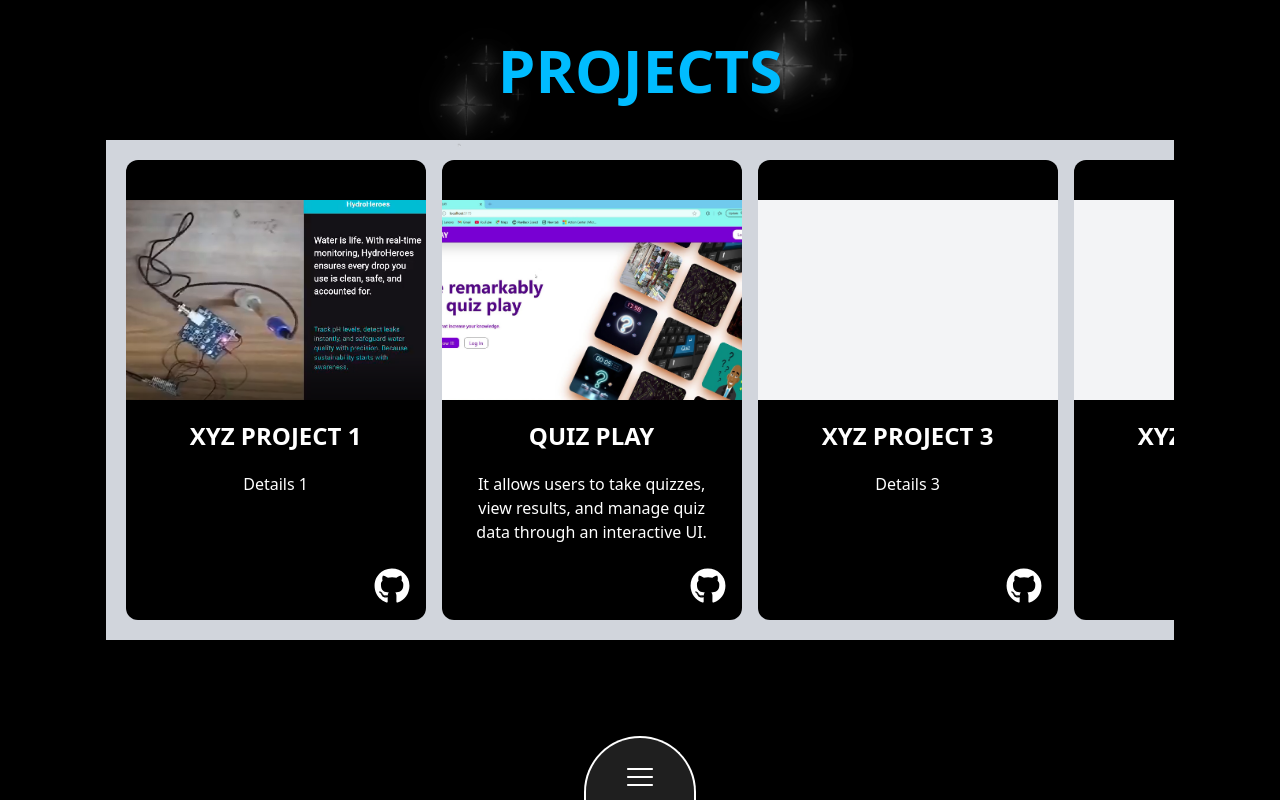
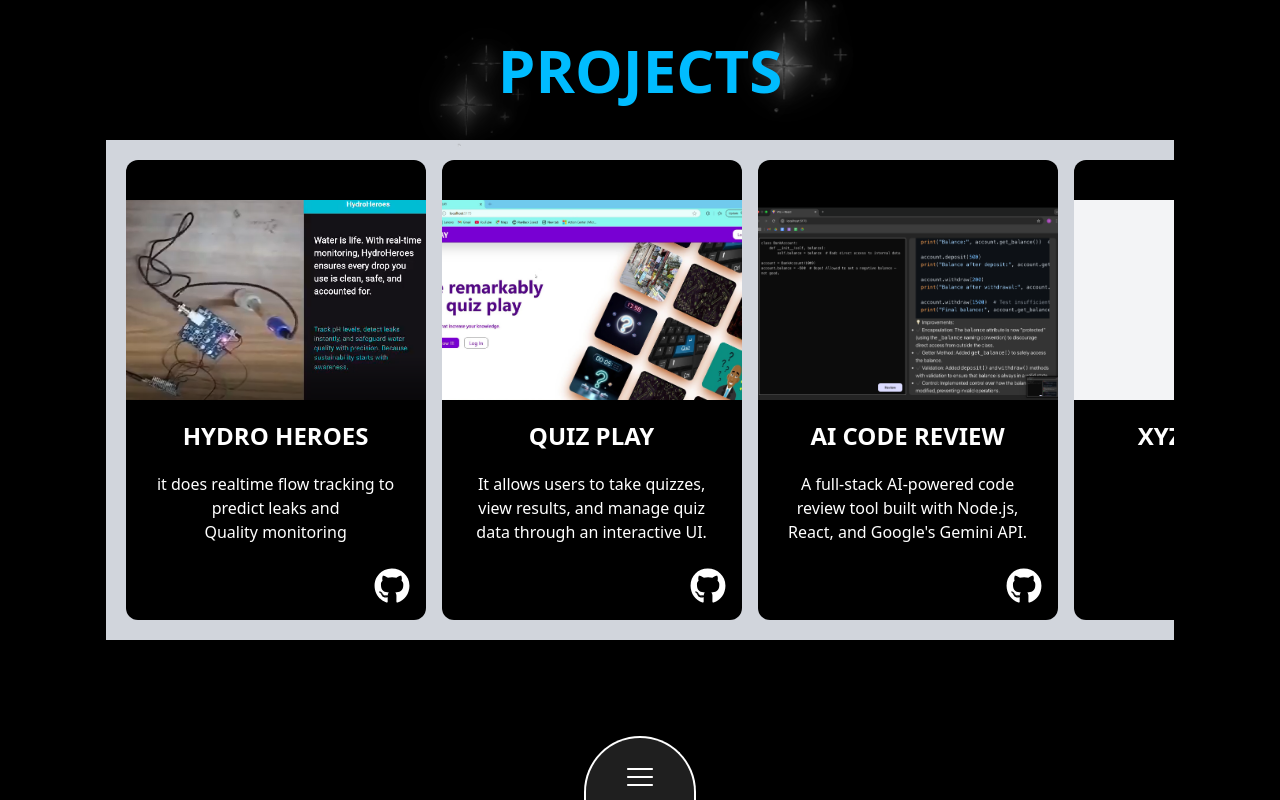
Before and after one commit to prefierolasoledad/iosc-website, a Next.js app: page /projects in a window 1280 px wide. Built offline with nearby package versions, Linux system fonts and the light colour scheme.

Commit message:
done some changes

```diff
--- a/src/app/layout.js
+++ b/src/app/layout.js
@@ -12,7 +12,7 @@ const geistMono = Geist_Mono({
 });
 
 export const metadata = {
-  title: "IOSC-EDC",
+  title: "IoSC-EDC",
   description: "Generated by create next app",
 };
 
--- a/src/components/loadingScreen.jsx
+++ b/src/components/loadingScreen.jsx
@@ -7,7 +7,7 @@ const LoadingScreen = () => {
     "BUILDING DREAMS",
     "TOGETHER",
     "WELCOME TO",
-    "IOSC-EDC"
+    "IoSC-EDC"
   ];
 
   const [currentIndex, setCurrentIndex] = useState(0);
--- a/src/components/projects.jsx
+++ b/src/components/projects.jsx
@@ -5,12 +5,13 @@ import './sprinkleAnimation.css';
 
 import PROJECTI5 from '@/assets/projects/ProjectI5.png';
 import QUIZPLAY from '@/assets/projects/quizplay.jpg';
+import AICodeReview from '@/assets/projects/AICodeReview.png';
 
 const projects = [
   {
-    title: "XYZ PROJECT 1",
-    description: "Details 1",
-    github: "https://github.com/user/project1",
+    title: "HYDRO HEROES",
+    description: "it does realtime flow tracking to predict leaks and Quality monitoring",
+    github: "https://github.com/Waqar080206/Hydro-Heroes",
     image: PROJECTI5.src,
   },
   {
@@ -20,10 +21,10 @@ const projects = [
     image: QUIZPLAY.src,
   },
   {
-    title: "XYZ PROJECT 3",
-    description: "Details 3",
-    github: "https://github.com/user/project3",
-    image: "",
+    title: "AI CODE REVIEW",
+    description: "A full-stack AI-powered code review tool built with Node.js, React, and Google's Gemini API.",
+    github: "https://github.com/utkarsh-chauhannn/Ai-Code-Review",
+    image: AICodeReview.src,
   },
   {
     title: "XYZ PROJECT 4",
```
Also changed, not shown: src/assets/projects/AICodeReview.png (added).
